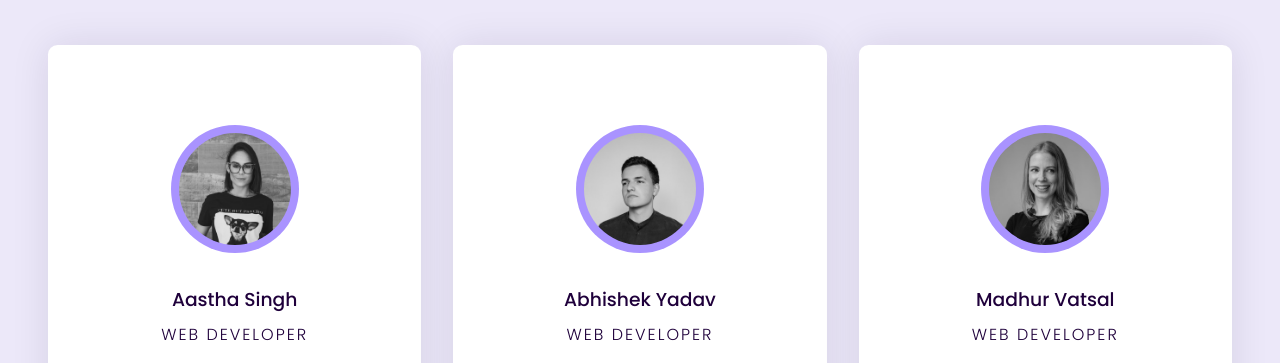
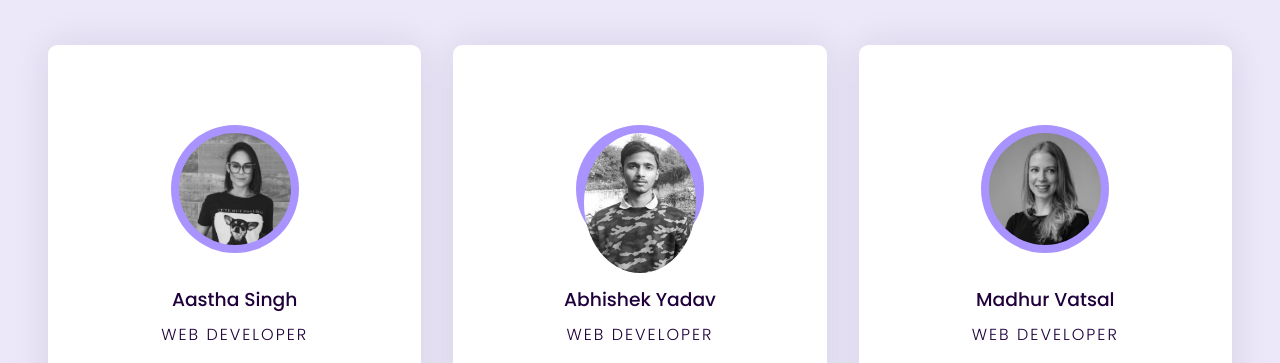
Before and after one commit to Abhishekcpr/developers, a plain HTML site: page index.html in a window 1280 px wide. Shown: the part 216-579 px from the top of the page. Drawn offline with nearby package versions, Linux system fonts and the light colour scheme; no server answers; a web font is replaced by a local one.

Commit message:
Update index.html

```diff
--- a/index.html
+++ b/index.html
@@ -133,7 +133,7 @@
           <div class="column">
             <div class="card">
               <div class="img-container">
-                <img src="profile-img-2.png" />
+                <img src="Abhishek.png" />
               </div>
               <h3>Abhishek Yadav</h3>
               <p>Web Developer</p>
```
